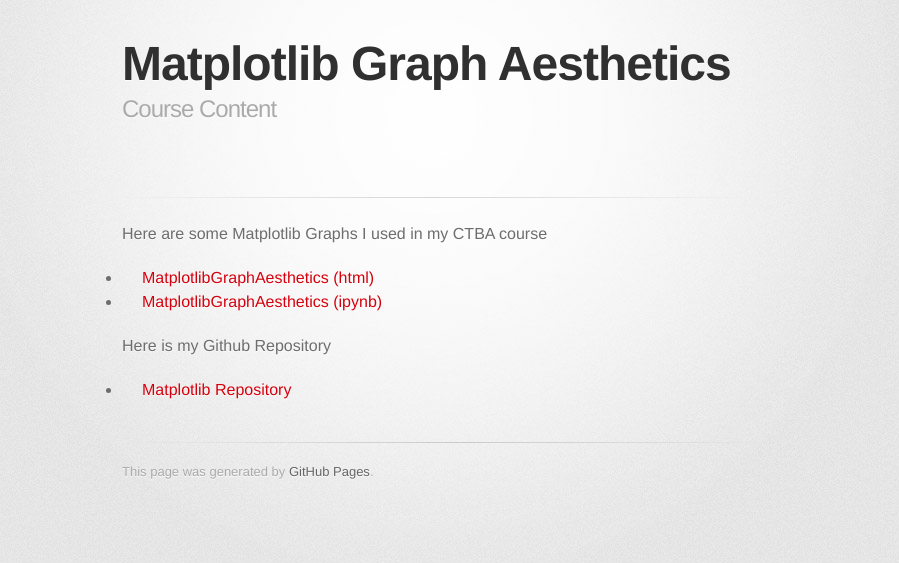
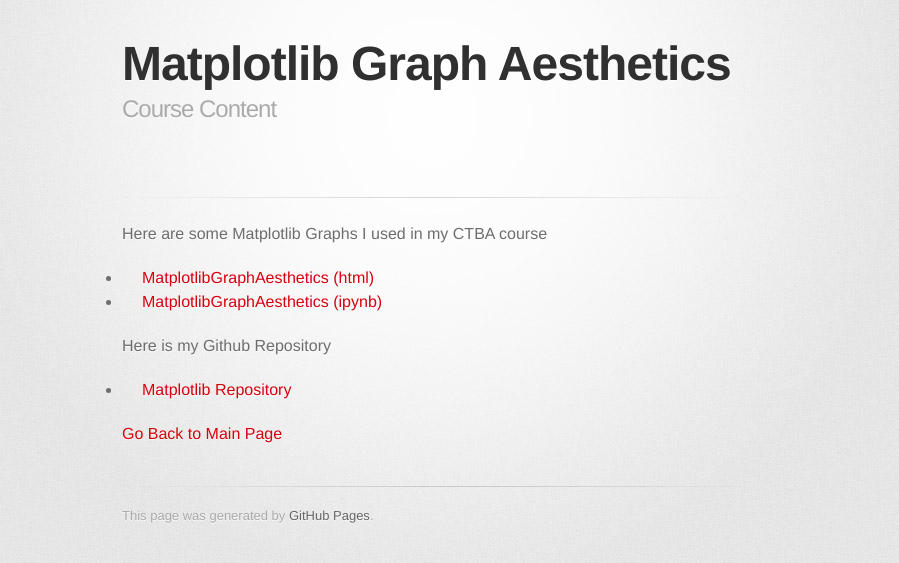
Before and after one commit to AsadBidiwala/AsadBidiwala.github.io, a Jekyll site: the page built from MatplotlibGraphs/index.md, in a window 1280 px wide. Shown: the top 563 px of the page, without its empty margins (208-1107 px from the left). Built offline with Jekyll 4.4.1, drawn with Linux system fonts in a browser that asks for light colours; some web fonts are replaced; our own code applies the rules of GitHub Pages for plain Markdown files.

Commit message:
Update index.md

```diff
--- a/MatplotlibGraphs/index.md
+++ b/MatplotlibGraphs/index.md
@@ -9,3 +9,5 @@
 
 Here is my Github Repository
 - [Matplotlib Repository](https://github.com/AsadBidiwala/AsadBidiwala.github.io/tree/main/MatplotlibGraphs)
+
+[Go Back to Main Page](https://asadbidiwala.github.io/)
```
